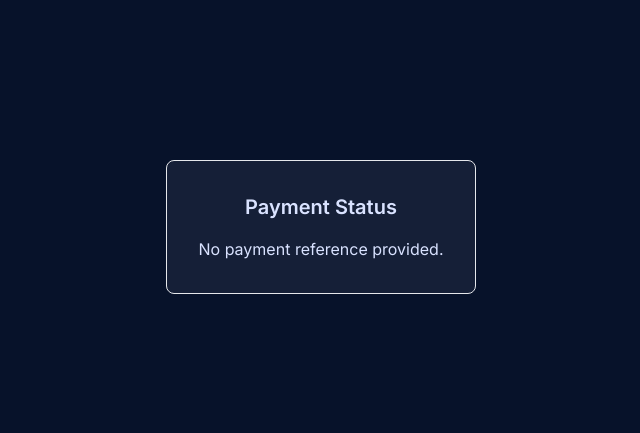
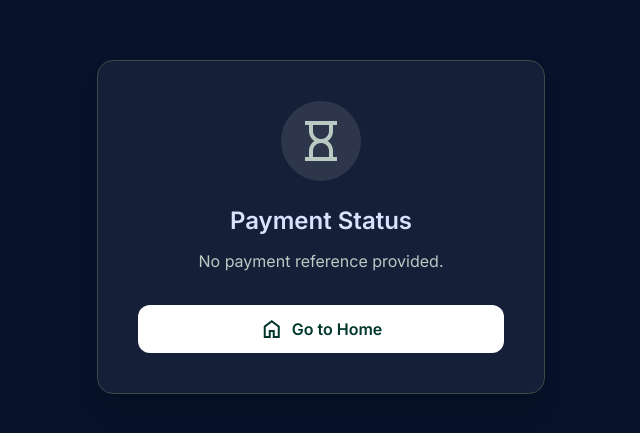
Before and after one commit to Emmydantoch/tmbis_academy, a React (Vite) app: page /payment-success in a window 1280 px wide. Shown: the part 173-606 px from the top of the page, without its empty margins (319-959 px from the left). Built offline with nearby package versions, Linux system fonts and the light colour scheme.

Commit message:
second commit

```diff
--- a/src/components/AdminDashboard.jsx
+++ b/src/components/AdminDashboard.jsx
@@ -5,6 +5,7 @@ export default function AdminDashboard() {
     const [timeRange, setTimeRange] = useState("Last 30 Days");
 
     const navItems = [
+        { icon: 'home', label: 'Home', to: '/' },
         { icon: 'dashboard', label: 'Overview', to: '/admin/dashboard' },
         { icon: 'people', label: 'Users', to: '/admin/users' },
         { icon: 'school', label: 'Courses', to: '/admin/courses' },
--- a/src/components/AdminPayments.jsx
+++ b/src/components/AdminPayments.jsx
@@ -51,6 +51,7 @@ export default function AdminPayments() {
     );
 
     const navItems = [
+        { icon: 'home', label: 'Home', to: '/' },
         { icon: 'dashboard', label: 'Dashboard', to: '/admin/dashboard' },
         { icon: 'people', label: 'Users', to: '/admin/users' },
         { icon: 'school', label: 'Courses', to: '/admin/courses' },
--- a/src/components/AdminSettings.jsx
+++ b/src/components/AdminSettings.jsx
@@ -5,6 +5,7 @@ import SidebarLayout from './SidebarLayout';
     const [activeTab, setActiveTab] = useState("general");
 
     const navItems = [
+        { icon: 'home', label: 'Home', to: '/' },
         { icon: 'dashboard', label: 'Dashboard', to: '/admin/dashboard' },
         { icon: 'people', label: 'Users', to: '/admin/users' },
         { icon: 'school', label: 'Courses', to: '/admin/courses' },
--- a/src/components/AdmissionForm.jsx
+++ b/src/components/AdmissionForm.jsx
@@ -88,20 +88,14 @@ export default function AdmissionForm() {
         </div>
 
         <div className="flex-1 space-y-1">
-            <Link to="/" className="flex items-center gap-3 p-3 rounded-lg hover:sm-surface-container-low">
+            <Link to="/" className="flex items-center gap-3 px-4 py-3 rounded-2xl hover:bg-surface-container text-on-surface-variant transition-all">
+            <span className="material-symbols-outlined">home</span>
             <span>Landing Page</span>
             </Link>
-            <Link to="/contact" className="flex items-center gap-3 p-3 rounded-lg hover:sm-surface-container-low">
-            <span className="">contact_support</span>
+            <Link to="/contact" className="flex items-center gap-3 px-4 py-3 rounded-2xl hover:bg-surface-container text-on-surface-variant transition-all">
+            <span className="material-symbols-outlined">contact_support</span>
+            <span>Contact Us</span>
             </Link>
-            {/*<Link to="/apply" className="flex items-center gap-3 p-3 rounded-lg hover:bg-surface-container-low">
-            <span className="material-symbols-outlined">description</span>
-            <span>Apply Now</span>
-            </Link>
-            <Link to="/library" className="flex items-center gap-3 p-3 rounded-lg hover:bg-surface-container-low">
-            <span className="material-symbols-outlined">library_books</span>
-            <span>Library</span>
-            </Link> */}
         </div>
         </nav>
 
--- a/src/components/ExamView.jsx
+++ b/src/components/ExamView.jsx
@@ -99,6 +99,13 @@ export default function ExamView() {
       {/* Header */}
       <header className="h-16 bg-surface border-b border-outline-variant flex items-center px-6 shrink-0">
         <div className="flex-1 flex items-center gap-4">
+          <Link
+            to="/"
+            className="flex items-center gap-2 text-primary hover:bg-surface-container p-2 rounded-xl transition-all"
+            title="Back to Home"
+          >
+            <span className="material-symbols-outlined">home</span>
+          </Link>
           <span className="font-headline-md font-bold text-primary">TMBIS Academy</span>
           <h1 className="font-headline-sm text-on-surface hidden md:block">Final Exam: Design Thinking</h1>
         </div>
--- a/src/components/LiveSession.jsx
+++ b/src/components/LiveSession.jsx
@@ -207,16 +207,24 @@ export default function LiveSession({
   );
 }
 
-function NavItem({ icon, label, active = false }) {
+function NavItem({ to, icon, label, active = false }) {
+  const className = `flex items-center gap-3 px-4 py-3 rounded-xl transition-all ${
+    active
+      ? 'bg-primary text-on-primary'
+      : 'hover:bg-surface-container text-on-surface-variant'
+  }`;
+
+  if (to) {
+    return (
+      <Link to={to} className={className}>
+        <span className="material-symbols-outlined">{icon}</span>
+        <span>{label}</span>
+      </Link>
+    );
+  }
+
   return (
-    <a
-      href="#"
-      className={`flex items-center gap-3 px-4 py-3 rounded-xl transition-all ${
-        active
-          ? 'bg-primary text-on-primary'
-          : 'hover:bg-surface-container text-on-surface-variant'
-      }`}
-    >
+    <a href="#" className={className}>
       <span className="material-symbols-outlined">{icon}</span>
       <span>{label}</span>
     </a>
--- a/src/components/Payment.jsx
+++ b/src/components/Payment.jsx
@@ -1,4 +1,5 @@
 import { useState } from 'react';
+import { Link } from 'react-router-dom';
 import api from '../api/axios'; // make sure this path is correct
 
 export default function Payment() {
@@ -409,16 +410,24 @@ export default function Payment() {
   );
 }
 
-function NavItem({ icon, label, active = false }) {
+function NavItem({ to, icon, label, active = false }) {
+  const className = `flex items-center gap-3 px-4 py-3 rounded-xl transition-all ${
+    active
+      ? 'bg-primary text-on-primary'
+      : 'hover:bg-surface-container text-on-surface-variant'
+  }`;
+
+  if (to) {
+    return (
+      <Link to={to} className={className}>
+        <span className="material-symbols-outlined">{icon}</span>
+        <span>{label}</span>
+      </Link>
+    );
+  }
+
   return (
-    <a
-      href="#"
-      className={`flex items-center gap-3 px-4 py-3 rounded-xl transition-all ${
-        active
-          ? 'bg-primary text-on-primary'
-          : 'hover:bg-surface-container text-on-surface-variant'
-      }`}
-    >
+    <a href="#" className={className}>
       <span className="material-symbols-outlined">{icon}</span>
       <span>{label}</span>
     </a>
--- a/src/components/PaymentSuccess.jsx
+++ b/src/components/PaymentSuccess.jsx
@@ -1,10 +1,11 @@
 import { useEffect, useState } from 'react';
-import { useNavigate } from 'react-router-dom';
+import { useNavigate, Link } from 'react-router-dom';
 import api from '../api/axios';
 
 export default function PaymentSuccess() {
   const navigate = useNavigate();
   const [message, setMessage] = useState('Verifying payment...');
+  const [isVerified, setIsVerified] = useState(false);
 
   useEffect(() => {
     const params = new URLSearchParams(window.location.search);
@@ -17,7 +18,8 @@ export default function PaymentSuccess() {
     api.get('payments/verify/', { params: { reference } })
       .then((res) => {
         if (res.data?.status === 'success') {
-          setMessage('Payment confirmed. Redirecting...');
+          setIsVerified(true);
+          setMessage('Payment confirmed! Redirecting to home...');
           setTimeout(() => navigate('/'), 1500);
         } else {
           setMessage('Payment not confirmed yet. Please wait a few moments.');
@@ -25,15 +27,27 @@ export default function PaymentSuccess() {
       })
       .catch((err) => {
         console.error(err);
-        setMessage('Error verifying payment.');
+        setMessage('Error verifying payment. Please contact support.');
       });
   }, [navigate]);
 
   return (
-    <div className="min-h-screen flex items-center justify-center">
-      <div className="text-center p-8 bg-surface-container rounded-lg border">
-        <h2 className="text-xl font-bold mb-4">Payment Status</h2>
-        <p>{message}</p>
+    <div className="min-h-screen flex items-center justify-center bg-background">
+      <div className="text-center p-10 bg-surface-container rounded-2xl border border-outline-variant max-w-md w-full mx-4 shadow-xl">
+        <div className="w-20 h-20 mx-auto mb-6 rounded-full bg-primary/10 flex items-center justify-center">
+          <span className={`material-symbols-outlined text-5xl ${isVerified ? 'text-primary' : 'text-on-surface-variant'}`}>
+            {isVerified ? 'check_circle' : 'hourglass_empty'}
+          </span>
+        </div>
+        <h2 className="text-2xl font-bold mb-3 text-on-surface">Payment Status</h2>
+        <p className="text-on-surface-variant mb-8">{message}</p>
+        <Link
+          to="/"
+          className="inline-flex items-center justify-center gap-2 w-full py-3 bg-primary text-on-primary rounded-xl font-bold hover:brightness-110 transition-all"
+        >
+          <span className="material-symbols-outlined">home</span>
+          Go to Home
+        </Link>
       </div>
     </div>
   );
--- a/src/components/Registration.jsx
+++ b/src/components/Registration.jsx
@@ -1,5 +1,5 @@
 import { useState } from 'react';
-import { useNavigate } from 'react-router-dom';
+import { useNavigate, Link } from 'react-router-dom';
 import api from '../api/axios';
 
 export default function Registration() {
@@ -36,6 +36,13 @@ export default function Registration() {
   return (
     <div className="min-h-screen flex items-center justify-center bg-background">
       <div className="w-full max-w-md p-8 bg-surface-container rounded-lg border">
+        <Link
+          to="/"
+          className="inline-flex items-center gap-2 text-primary hover:underline mb-6 text-sm font-medium"
+        >
+          <span className="material-symbols-outlined text-base">arrow_back</span>
+          Back to Home
+        </Link>
         <h2 className="text-2xl font-bold mb-4">Register</h2>
         {error && <div className="text-sm text-error mb-4">{JSON.stringify(error)}</div>}
         {success ? (
```
